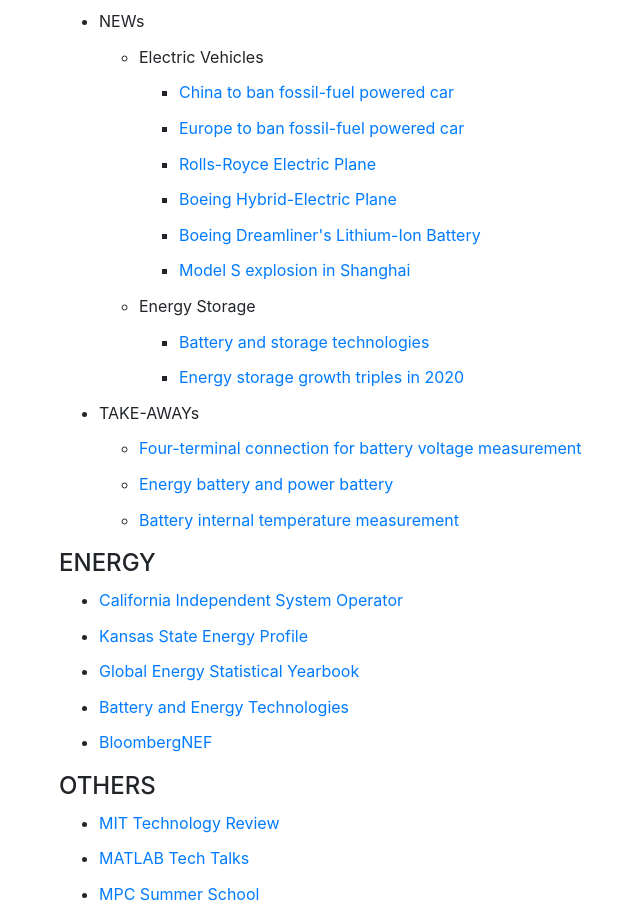
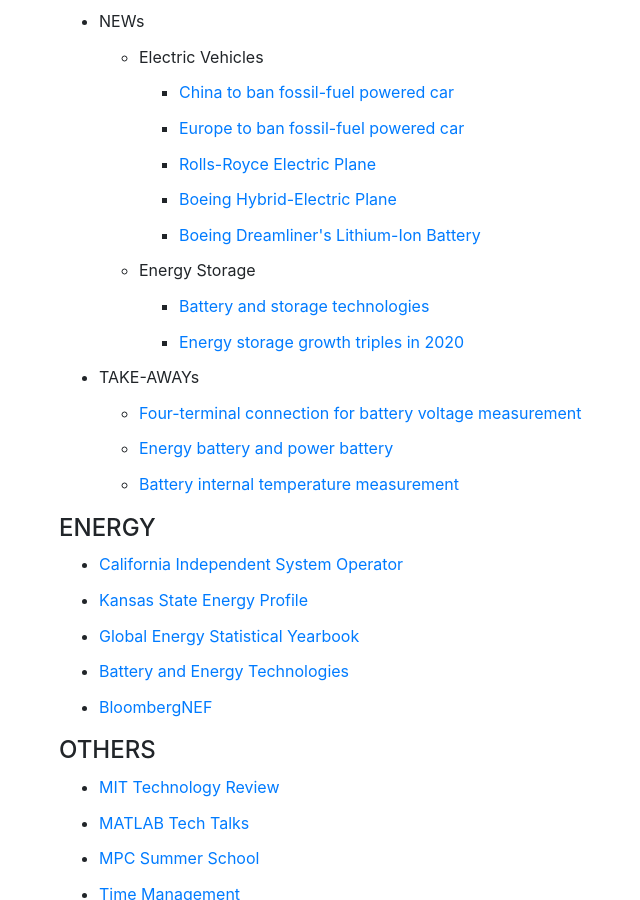
Before and after one commit to ningtian/ningtian.github.io, a Jekyll site: the page links/index.html, which Jekyll copies as it is, in a window 1280 px wide and 900 px high, scrolled down 1311 px. Shown: the whole window, without its empty margins (121-761 px from the left). Built offline with Jekyll 4.4.1, drawn with Linux system fonts in a browser that asks for light colours.

Commit message:
Update index.html

```diff
--- a/links/index.html
+++ b/links/index.html
@@ -117,7 +117,6 @@
 		 <li><a href="https://www.rolls-royce.com/innovation.aspx#introducing-accel">Rolls-Royce Electric Plane</a></li>
 		 <li><a href="https://zunum.aero/">Boeing Hybrid-Electric Plane</a></li>
 		 <li><a href="https://www.forbes.com/sites/christinenegroni/2017/12/01/dreamliners-beleaguered-lithium-ion-battery-creates-problem-on-united-flight-to-paris/#bb6de538513b">Boeing Dreamliner's Lithium-Ion Battery</a></li>
-		 <li><a href="https://www.washingtonpost.com/business/2019/04/22/tesla-investigates-model-s-explosion-shanghai/?noredirect=on&utm_term=.99e52e7c9944">Model S explosion in Shanghai</a></li>
 		 </ul>
 
 		 <li>Energy Storage
```
